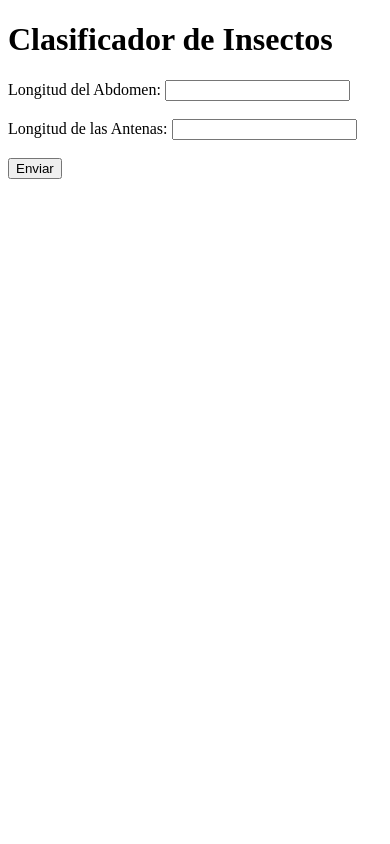
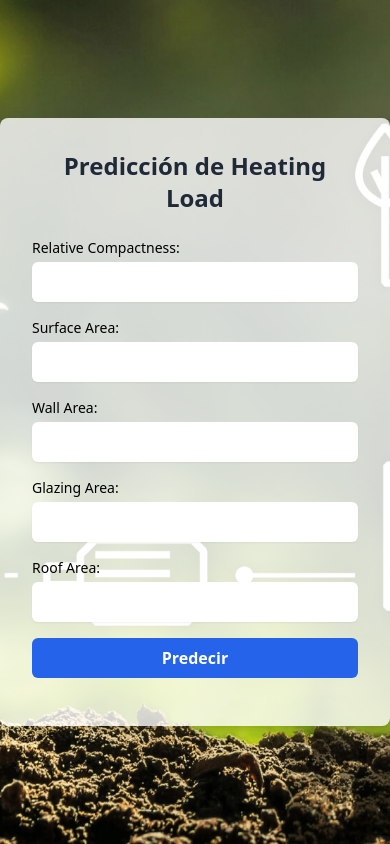
Before and after one commit to JoseFlores666/PM3Flask, a Flask app: page / in a window 390 px wide. Run offline with Flask 3, Linux system fonts and the light colour scheme; parts of the project's set-up code (start-up, migrations or seed data) failed here and were passed over; some libraries are stand-ins or nearby versions.

Commit message:
Actualización

```diff
--- a/app.py
+++ b/app.py
@@ -5,12 +5,13 @@ import logging
 
 app = Flask(__name__)
 
-# Configurar el registro
-logging.basicConfig(level=logging.DEBUG)
+# Cargar el modelo y el scaler
+model = joblib.load('random_forest_model.pkl')
+scaler = joblib.load('scaler.pkl')
+app.logger.debug('Modelo y scaler cargados correctamente.')
 
-# Cargar el modelo entrenado
-model = joblib.load('insect.pkl')
-app.logger.debug('Modelo cargado correctamente.')
+# Lista de las variables que el modelo espera (en orden)
+final_features = ['Relative_Compactness', 'Surface_Area', 'Wall_Area', 'Glazing_Area', 'Roof_Area']
 
 @app.route('/')
 def home():
@@ -19,20 +20,26 @@ def home():
 @app.route('/predict', methods=['POST'])
 def predict():
     try:
-        # Obtener los datos enviados en el request
-        abdomen = float(request.form['abdomen'])
-        antena = float(request.form['antena'])
+        # Obtener los datos enviados desde el formulario
+        compactness = float(request.form['compactness'])
+        surface_area = float(request.form['surface_area'])
+        wall_area = float(request.form['wall_area'])
+        glazing_area = float(request.form['glazing_area'])
+        roof_area = float(request.form['roof_area'])
 
-        # Crear un DataFrame con los datos
-        data_df = pd.DataFrame([[abdomen, antena]], columns=['abdomen', 'antena'])
-        app.logger.debug(f'DataFrame creado: {data_df}')
+        # Crear DataFrame con los datos nuevos
+        data_df = pd.DataFrame([[compactness, surface_area, wall_area, glazing_area, roof_area]],
+                               columns=final_features)
+        app.logger.debug(f'DataFrame recibido: {data_df}')
 
-        # Realizar predicciones
-        prediction = model.predict(data_df)
+        # Escalar los datos nuevos
+        data_scaled = scaler.transform(data_df)
+
+        # Realizar la predicción
+        prediction = model.predict(data_scaled)
         app.logger.debug(f'Predicción: {prediction[0]}')
 
-        # Devolver las predicciones como respuesta JSON
-        return jsonify({'categoria': prediction[0]})
+        return jsonify({'prediccion': prediction[0]})
     except Exception as e:
         app.logger.error(f'Error en la predicción: {str(e)}')
         return jsonify({'error': str(e)}), 400
--- a/templates/form.html
+++ b/templates/form.html
@@ -1,47 +1,108 @@
-<!DOCTYPE html>
-<html>
+<script type="text/javascript">
+        var gk_isXlsx = false;
+        var gk_xlsxFileLookup = {};
+        var gk_fileData = {};
+        function filledCell(cell) {
+          return cell !== '' && cell != null;
+        }
+        function loadFileData(filename) {
+        if (gk_isXlsx && gk_xlsxFileLookup[filename]) {
+            try {
+                var workbook = XLSX.read(gk_fileData[filename], { type: 'base64' });
+                var firstSheetName = workbook.SheetNames[0];
+                var worksheet = workbook.Sheets[firstSheetName];
+
+                // Convert sheet to JSON to filter blank rows
+                var jsonData = XLSX.utils.sheet_to_json(worksheet, { header: 1, blankrows: false, defval: '' });
+                // Filter out blank rows (rows where all cells are empty, null, or undefined)
+                var filteredData = jsonData.filter(row => row.some(filledCell));
+
+                // Heuristic to find the header row by ignoring rows with fewer filled cells than the next row
+                var headerRowIndex = filteredData.findIndex((row, index) =>
+                  row.filter(filledCell).length >= filteredData[index + 1]?.filter(filledCell).length
+                );
+                // Fallback
+                if (headerRowIndex === -1 || headerRowIndex > 25) {
+                  headerRowIndex = 0;
+                }
+
+                // Convert filtered JSON back to CSV
+                var csv = XLSX.utils.aoa_to_sheet(filteredData.slice(headerRowIndex)); // Create a new sheet from filtered array of arrays
+                csv = XLSX.utils.sheet_to_csv(csv, { header: 1 });
+                return csv;
+            } catch (e) {
+                console.error(e);
+                return "";
+            }
+        }
+        return gk_fileData[filename] || "";
+        }
+        </script><!DOCTYPE html>
+<html lang="es">
 <head>
-    <title>Clasificador de Insectos</title>
+    <meta charset="UTF-8">
+    <meta name="viewport" content="width=device-width, initial-scale=1.0">
+    <title>Predicción de Carga Térmica</title>
+    <script src="https://cdn.tailwindcss.com"></script>
     <script>
         function clasificarInsecto(event) {
             event.preventDefault();
-            const abdomen = document.getElementById('abdomen').value;
-            const antena = document.getElementById('antena').value;
+
+            const compactness = document.getElementById('compactness').value;
+            const surface_area = document.getElementById('surface_area').value;
+            const wall_area = document.getElementById('wall_area').value;
+            const glazing_area = document.getElementById('glazing_area').value;
+            const roof_area = document.getElementById('roof_area').value;
 
             fetch('/predict', {
                 method: 'POST',
                 headers: {
                     'Content-Type': 'application/x-www-form-urlencoded',
                 },
-                body: `abdomen=${abdomen}&antena=${antena}`
+                body: `compactness=${compactness}&surface_area=${surface_area}&wall_area=${wall_area}&glazing_area=${glazing_area}&roof_area=${roof_area}`
             })
             .then(response => response.json())
             .then(data => {
                 if (data.error) {
                     document.getElementById('resultado').innerText = 'Error: ' + data.error;
                 } else {
-                    console.log(data.categoria)
-                    document.getElementById('resultado').innerText = 'El insecto es un/a ' + data.categoria;
+                    document.getElementById('resultado').innerText = 'Predicción de Heating Load: ' + data.prediccion.toFixed(2);
                 }
             })
             .catch(error => {
                 document.getElementById('resultado').innerText = 'Error en la solicitud.';
                 console.error('Error:', error);
-            });Q
+            });
         }
     </script>
-</head>
-<body>
-    <h1>Clasificador de Insectos</h1>
-    <form id="formulario" onsubmit="clasificarInsecto(event)">
-        <label for="abdomen">Longitud del Abdomen:</label>
-        <input type="text" id="abdomen" name="abdomen"><br><br>
+</head><body class="bg-gray-100 bg-cover bg-center bg-no-repeat min-h-screen flex items-center justify-center" style="background-image: url('/static/img2.jpg');">
+    <div class="bg-white bg-opacity-80 p-8 rounded-lg shadow-lg max-w-md w-full">
+        <h1 class="text-2xl font-bold text-gray-800 mb-6 text-center">Predicción de Heating Load</h1>
+        <form id="formulario" onsubmit="clasificarInsecto(event)" class="space-y-4">
+            <div>
+                <label for="compactness" class="block text-sm font-medium">Relative Compactness:</label>
+                <input type="text" id="compactness" name="compactness" class="mt-1 block w-full border-gray-300 rounded-md shadow-sm focus:ring-blue-500 focus:border-blue-500 sm:text-sm p-2" required>
+            </div>
+            <div>
+                <label for="surface_area" class="block text-sm font-medium">Surface Area:</label>
+                <input type="text" id="surface_area" name="surface_area" class="mt-1 block w-full border-gray-300 rounded-md shadow-sm focus:ring-blue-500 focus:border-blue-500 sm:text-sm p-2" required>
+            </div>
+            <div>
+                <label for="wall_area" class="block text-sm font-medium">Wall Area:</label>
+                <input type="text" id="wall_area" name="wall_area" class="mt-1 block w-full border-gray-300 rounded-md shadow-sm focus:ring-blue-500 focus:border-blue-500 sm:text-sm p-2" required>
+            </div>
+            <div>
+                <label for="glazing_area" class="block text-sm font-medium">Glazing Area:</label>
+                <input type="text" id="glazing_area" name="glazing_area" class="mt-1 block w-full border-gray-300 rounded-md shadow-sm focus:ring-blue-500 focus:border-blue-500 sm:text-sm p-2" required>
+            </div>
+            <div>
+                <label for="roof_area" class="block text-sm font-medium">Roof Area:</label>
+                <input type="text" id="roof_area" name="roof_area" class="mt-1 block w-full border-gray-300 rounded-md shadow-sm focus:ring-blue-500 focus:border-blue-500 sm:text-sm p-2" required>
+            </div>
+            <button type="submit" class="w-full bg-blue-600 text-white font-semibold py-2 px-4 rounded-md hover:bg-blue-700 focus:outline-none focus:ring-2 focus:ring-blue-500">Predecir</button>
+        </form>
+        <p id="resultado" class="mt-4 text-center font-bold"></p>
+    </div>
+</body>
 
-        <label for="antena">Longitud de las Antenas:</label>
-        <input type="text" id="antena" name="antena"><br><br>
-
-        <input type="submit" value="Enviar">
-    </form>
-    <p id="resultado"></p>
-</body>
 </html>
```
Also changed, not shown: static/styles.css (added, +62 -0 lines), static/img2.jpg (added), 3 other files.
